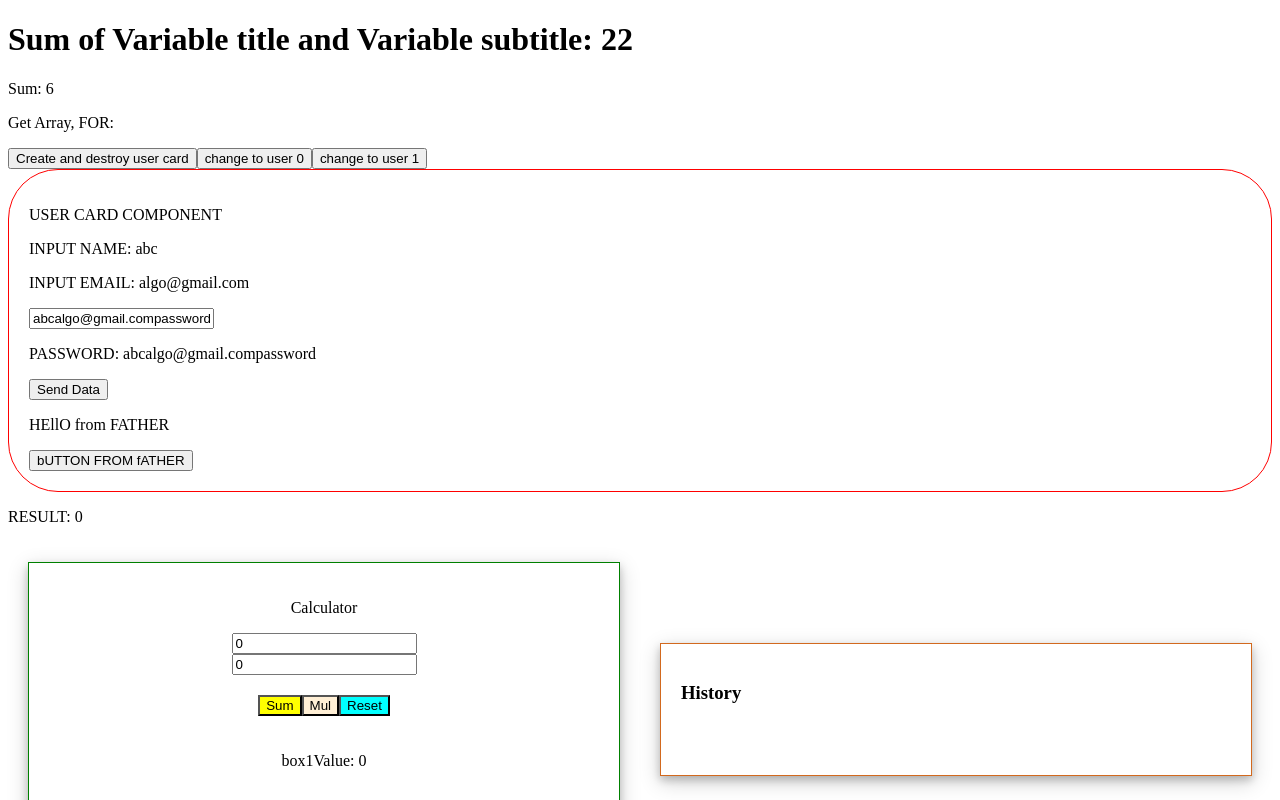
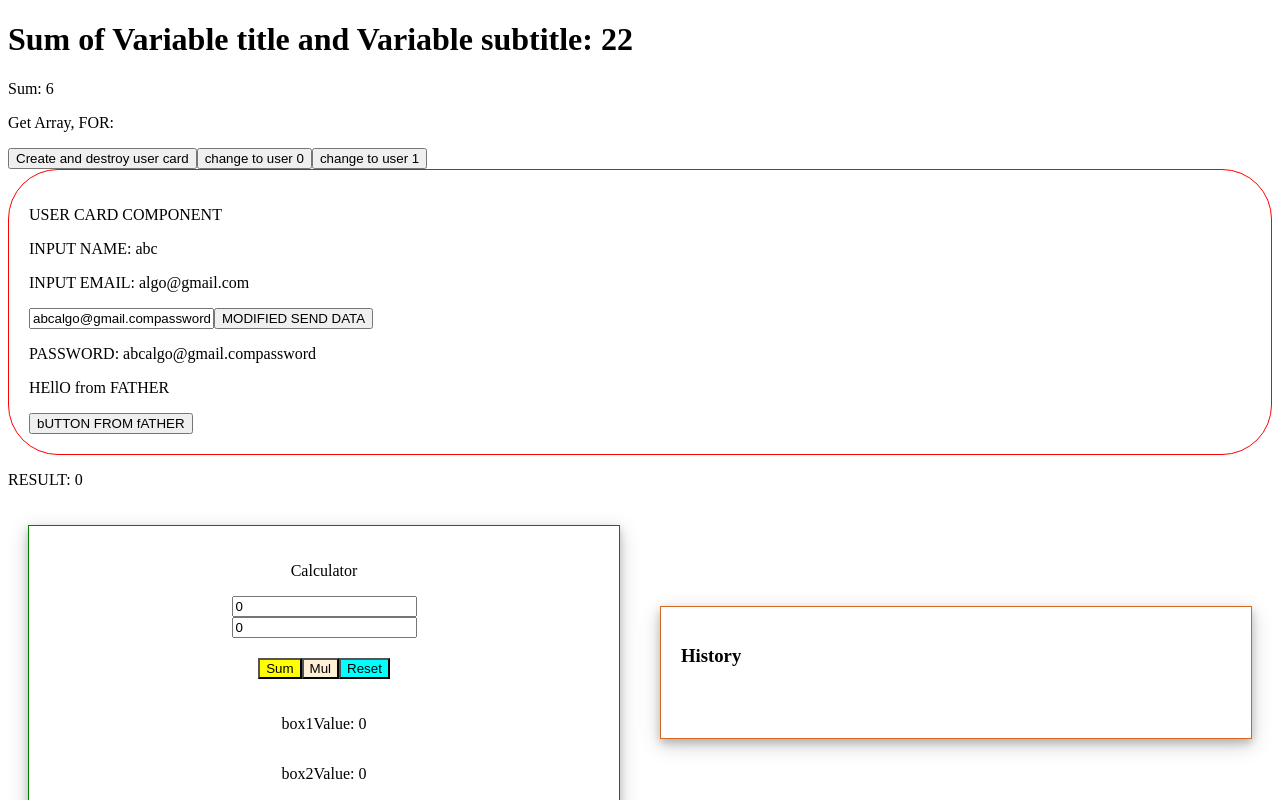
Before and after one commit to marinovivianUPB/Marino-ANGULAR-COURSE-2024, an Angular app in the folder nuevo_proyecto_angular/: page / in a window 1280 px wide. Shown: the top 800 px of the page. Built offline with nearby package versions, Linux system fonts and the light colour scheme.

Commit message:
[01-10-2024] ViewChild, ngAfterViewInit, textContent

```diff
--- a/nuevo_proyecto_angular/src/app/user-card/user-card.component.html
+++ b/nuevo_proyecto_angular/src/app/user-card/user-card.component.html
@@ -5,9 +5,11 @@
 
   <input type="text" [(ngModel)]="password">
 
+  <button #buttonTest (click)="onSendData()">Send Data</button>
+
+
   <p>PASSWORD: {{password}}</p>
 
-  <button (click)="onSendData()">Send Data</button>
 
   <ng-content></ng-content>
 
--- a/nuevo_proyecto_angular/src/app/user-card/user-card.component.ts
+++ b/nuevo_proyecto_angular/src/app/user-card/user-card.component.ts
@@ -1,5 +1,5 @@
 import { CommonModule } from '@angular/common';
-import { AfterContentInit, Component, DoCheck, EventEmitter, Input, OnChanges, OnDestroy, OnInit, Output, SimpleChanges } from '@angular/core';
+import { AfterContentInit, AfterViewInit, Component, DoCheck, ElementRef, EventEmitter, Input, OnChanges, OnDestroy, OnInit, Output, SimpleChanges, ViewChild } from '@angular/core';
 import { FormsModule } from '@angular/forms';
 
 @Component({
@@ -9,17 +9,26 @@ import { FormsModule } from '@angular/forms';
   templateUrl: './user-card.component.html',
   styleUrl: './user-card.component.scss'
 })
-export class UserCardComponent implements OnInit, OnDestroy, OnChanges, DoCheck, AfterContentInit{
+export class UserCardComponent implements OnInit, OnDestroy, OnChanges, DoCheck, AfterContentInit, AfterViewInit{
 
   @Input() name:string = ''
   @Input() email:string = ''
 
   @Output() sendData = new EventEmitter()
 
+  @ViewChild('buttonTest') buttonTest!:ElementRef //lo ponemos en false para que no haya problema si no esta, si esta en true se revisa q este
+
   password:string=""
+
+  showButton:boolean= false
 
   constructor(){
     console.log("user card constructor")
+  }
+  ngAfterViewInit(): void {
+    console.log("user card after view init");
+    console.log("Native element", this.buttonTest)
+    this.buttonTest.nativeElement.textContent = "MODIFIED SEND DATA"
   }
   ngAfterContentInit(): void {
     console.log("user card after content init");
```
